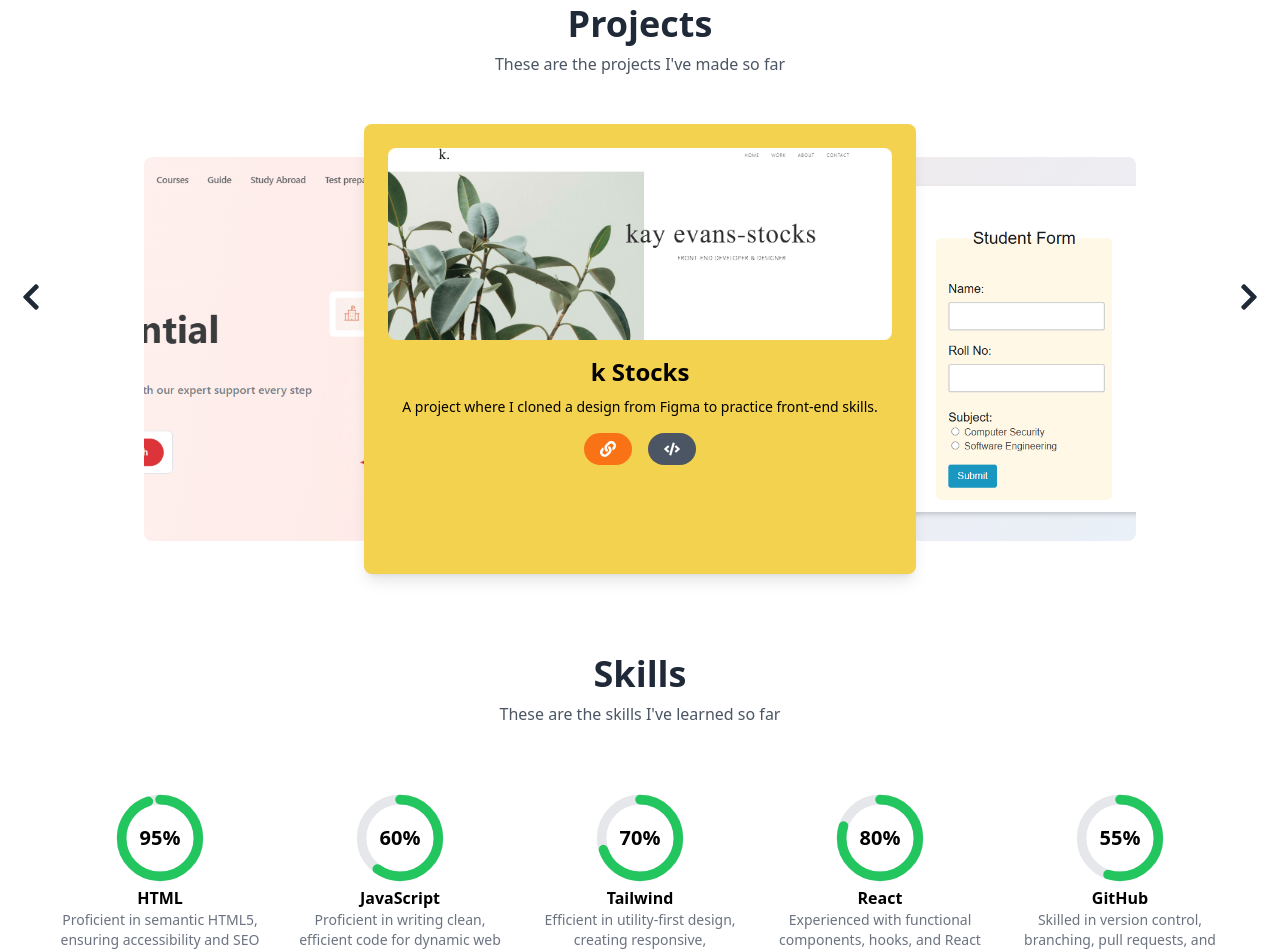
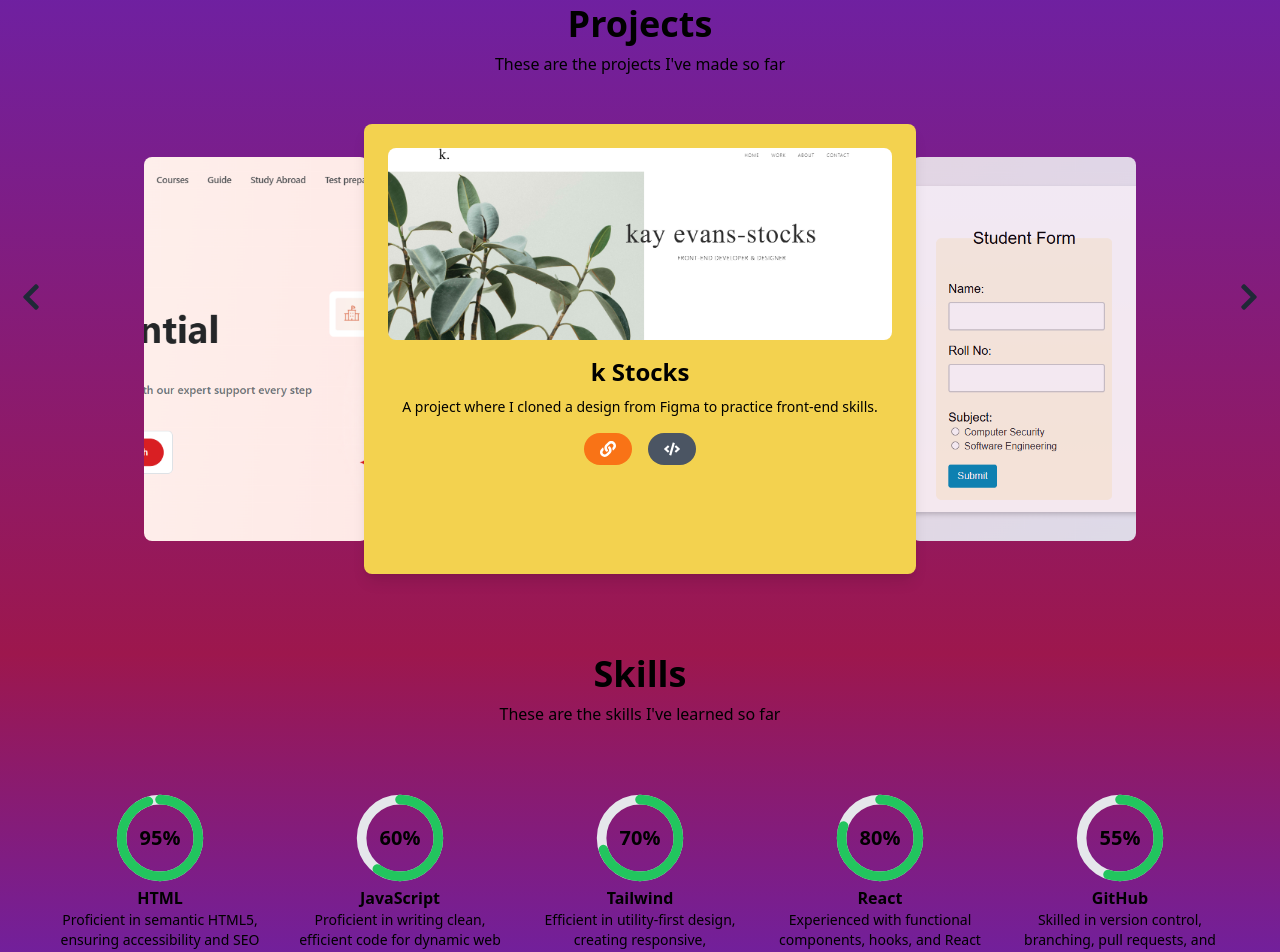
Before and after one commit to dipendrabhandariofficial/my-app, a React (Vite) app: page /#home in a window 1280 px wide. Shown: the part 1460-2412 px from the top of the page. Built offline with nearby package versions, Linux system fonts and the light colour scheme.

Commit message:
theme changed

```diff
--- a/src/App.jsx
+++ b/src/App.jsx
@@ -9,6 +9,7 @@ import Aboutnext from "./Components/Aboutnext";
 import Footer from "./Components/Footer";
 import Lenis from "@studio-freight/lenis";
 import Preloader from "./Components/Preloader";
+
 
 function App() {
   const [loading, setLoading] = useState(true); // State for preloader
@@ -47,7 +48,7 @@ function App() {
 
   return (
     <>
-      <div className="h-full overflow-x-hidden max-w-screen">
+      <div className="w-screen h-full overflow-x-hidden max-w-screen">
         {loading ? (
           <Preloader />
         ) : (
--- a/src/Components/Aboutnext.jsx
+++ b/src/Components/Aboutnext.jsx
@@ -52,7 +52,7 @@ const Aboutnext = () => {
   return (
     <section
       id="aboutnext"
-      className="about  h-auto w-full flex flex-col md:flex-row bg-gradient-to-br from-white to-blue-100"
+      className="flex flex-col w-full h-auto about md:flex-row bg-gradient-to-br from-white to-blue-100"
     >
       {/* Text Div */}
       <div  ref={textRef} className=" textRef w-full md:w-[60%] flex items-center justify-center bg-[#F0F7FF] z-10 px-4 md:px-10">
@@ -68,9 +68,9 @@ const Aboutnext = () => {
              the field of IT, management, or Entertainmet. Let's connect and create something extraordinary!
           </p>
           <strong>
-            <i className="mt-4 inline-block text-sm">Ph. No: 9804365848</i>
+            <i className="inline-block mt-4 text-sm">Ph. No: 9804365848</i>
           </strong>
-          <p className="font-mono uppercase text-sm mt-4">
+          <p className="mt-4 font-mono text-sm uppercase">
             {/* <a href="#" className="text-blue-500 hover:underline">
               Learn more
             </a> */}
@@ -83,7 +83,7 @@ const Aboutnext = () => {
         ref={imageRef}
         className="w-full md:w-[40%] opacity-90 h-[300px] md:h-[600px]  "
       >
-        <img className="h-full  w-full object-cover" src="up.jpg" alt="Image Description" />
+        <img className="object-cover w-full h-full" src="up.jpg" alt="Image Description" />
       </div>
     </section>
   );
--- a/src/Components/Projects.jsx
+++ b/src/Components/Projects.jsx
@@ -35,6 +35,15 @@ const Projects = () => {
       className: "bg-sky-400",
     },
     {
+      title: "To-Do list App",
+      description:
+        "A minimal and interactive to-do list application built with React and Tailwind CSS. It allows users to add, edit, delete, and mark tasks as complete.",
+      image: "/weather.png",
+      demoLink: "https://weathertion.vercel.app/",
+      githubLink: "https://github.com/dipendrabhandariofficial/weather-app",
+      className: "bg-sky-400",
+    },
+    {
       title: "Indo Global Foundation",
       description:
         "A project where I cloned a design from Figma to practice front-end skills. This project is not live.",
@@ -54,53 +63,97 @@ const Projects = () => {
   };
 
   return (
-    <div className="relative flex flex-col items-center w-full px-4 py-16 sm:px-8 md:px-16 lg:px-32">
+    <>
+      <motion.div
+        className="relative flex flex-col items-center w-full px-4 py-16 sm:px-8 md:px-16 lg:px-32 bg-gradient-to-b from-purple-800 to-pink-800"
+        initial={{ opacity: 0 }}
+        whileInView={{ opacity: 1 }}
+        transition={{ duration: 0.6 }}
+      >
         <div className="mb-8 text-center">
-        <h2 className="text-4xl font-bold text-gray-800">Projects</h2>
-        <p className="mt-2 text-gray-600">These are the projects I've made so far</p>
+          <h2 className="text-4xl font-bold text-black">Projects</h2>
+          <p className="mt-2 text-black">These are the projects I've made so far</p>
         </div>
 
         <div className="flex items-center justify-center w-full gap-4 sm:p-4">
           {/* Left Small Project */}
-        <div className="w-1/3 mr-[-20px] h-96 opacity-90">
-          <img src={projects[(currentIndex - 1 + projects.length) % projects.length].image} alt="Previous" className="object-cover w-full rounded-lg h-96" />
-        </div>
+          <motion.div className="w-1/3 mr-[-20px] h-96 opacity-90"
+          initial={{ opacity: 0, x: -300 }} // Start off to the right
+          animate={{ opacity: 1, x: 0 }}    // Animate to the center
+          exit={{ opacity: 0, x: 300 }}    // Exit to the left
+          transition={{ duration: 0.5 }}>
+            <img
+              src={projects[(currentIndex - 1 + projects.length) % projects.length].image}
+              alt="Previous"
+              className="object-cover w-full rounded-lg h-96"
+            />
+          </motion.div>
 
           {/* Center Large Project */}
           <motion.div
             key={currentIndex}
-          initial={{ opacity: 0, scale: 0.9 }}
-          animate={{ opacity: 1, scale: 1 }}
-          transition={{ duration: 0.5 }}
-          className={`md:w-[80%] md:h-[450px] sm:w-full p-6 rounded-lg shadow-lg z-50 ${projects[currentIndex].className} flex flex-col items-center`}
+            initial={{ opacity: 0, y: -300 }} // Start off to the right
+            animate={{ opacity: 1, y: 0 }}    // Animate to the center
+            exit={{ opacity: 0, y: 300 }}    // Exit to the left
+            transition={{ duration: 0.7 }}
+            className={`sm:w-full md:w-[80%] md:h-[450px] sm:h-auto p-6 rounded-lg shadow-lg z-40 ${projects[currentIndex].className} flex flex-col items-center overflow-hidden`}
           >
-          <img src={projects[currentIndex].image} alt={projects[currentIndex].title} className="object-cover w-full h-48 mb-4 rounded-lg" />
+            <img
+              src={projects[currentIndex].image}
+              alt={projects[currentIndex].title}
+              className="object-cover w-full h-48 mb-4 rounded-lg"
+            />
             <h3 className="mb-2 text-2xl font-semibold text-center">{projects[currentIndex].title}</h3>
             <p className="text-black text-[14px] text-center mb-4">{projects[currentIndex].description}</p>
             <div className="flex gap-4">
-            <a href={projects[currentIndex].demoLink} target="_blank" rel="noopener noreferrer" className="px-4 py-2 text-white bg-orange-500 rounded-full hover:bg-orange-600">
+              <a
+                href={projects[currentIndex].demoLink}
+                target="_blank"
+                rel="noopener noreferrer"
+                className="px-4 py-2 text-white bg-orange-500 rounded-full hover:bg-orange-600"
+              >
                 <FaLink />
               </a>
-            <a href={projects[currentIndex].githubLink} target="_blank" rel="noopener noreferrer" className="px-4 py-2 text-white bg-gray-600 rounded-full hover:bg-gray-700">
+              <a
+                href={projects[currentIndex].githubLink}
+                target="_blank"
+                rel="noopener noreferrer"
+                className="px-4 py-2 text-white bg-gray-600 rounded-full hover:bg-gray-700"
+              >
                 <FaCode />
               </a>
             </div>
           </motion.div>
 
           {/* Right Small Project */}
-        <div className="w-1/3 ml-[-20px] h-96 opacity-90">
-          <img src={projects[(currentIndex + 1) % projects.length].image} alt="Next" className="object-cover w-full rounded-lg h-96" />
-        </div>
+          <motion.div className="w-1/3 ml-[-20px] h-96 opacity-90">
+            <img
+              src={projects[(currentIndex + 1) % projects.length].image}
+              alt="Next"
+              className="object-cover w-full rounded-lg h-96"
+              initial={{ opacity: 0, x: 300 }} // Start off to the right
+            animate={{ opacity: 1, x: 0 }}    // Animate to the center
+            exit={{ opacity: 0, x: -300 }}    // Exit to the left
+            transition={{ duration: 0.5 }}
+            />
+          </motion.div>
         </div>
 
         {/* Navigation Arrows */}
-      <div className="absolute text-gray-800 transform -translate-y-1/2 cursor-pointer left-4 top-1/2 hover:scale-110" onClick={handlePrevious}>
+        <div
+          className="absolute text-gray-800 transform -translate-y-1/2 cursor-pointer left-4 top-1/2 hover:scale-110"
+          onClick={handlePrevious}
+        >
           <FaChevronLeft size={30} />
         </div>
-      <div className="absolute text-gray-800 transform -translate-y-1/2 cursor-pointer right-4 top-1/2 hover:scale-110" onClick={handleNext}>
+        <div
+          className="absolute text-gray-800 transform -translate-y-1/2 cursor-pointer right-4 top-1/2 hover:scale-110"
+          onClick={handleNext}
+        >
           <FaChevronRight size={30} />
         </div>
-    </div>
+      </motion.div>
+    </>
   );
 };
 
--- a/src/Components/Skills.jsx
+++ b/src/Components/Skills.jsx
@@ -1,4 +1,4 @@
-import { div } from "framer-motion/client";
+import { motion } from "framer-motion";
 import React from "react";
 
 
@@ -21,7 +21,8 @@ const Skill = () => {
 
   const SkillProgress = ({ name, percentage,description }) => {
     return (
-      <div className="flex flex-col items-center w-52">
+      <div className="flex flex-col items-center w-52 ">
+
         <div className="relative h-24 w-36">
           <svg className="w-full h-full transform -rotate-90" viewBox="0 0 100 100">
             <circle
@@ -51,15 +52,20 @@ const Skill = () => {
           </span>
         </div>
         <p className="font-semibold">{name}</p>
-        <p className="text-sm text-center text-gray-500">{description}</p>
+        <p className="text-sm text-center text-black">{description}</p>
       </div>
     );
   };
   return (
-   <div className="">
+    <>
+   <motion.div className=" bg-gradient-to-b to-purple-800 from-pink-800"
+          initial={{ opacity: 0 }}
+          whileInView={{ opacity: 1 }}
+          transition={{ duration: 0.6 }}>
+
      <div className="mb-8 text-center">
-        <h2 className="text-4xl font-bold text-gray-800">Skills</h2>
-        <p className="mt-2 text-gray-600">These are the skills I've learned so far</p>
+        <h2 className="text-4xl font-bold text-black">Skills</h2>
+        <p className="mt-2 text-black">These are the skills I've learned so far</p>
       </div>
 
     <div className="flex flex-wrap justify-center gap-8 p-8 ">
@@ -68,7 +74,8 @@ const Skill = () => {
       ))}
     </div>
 
-      </div>
+      </motion.div>
+      </>
   );
 };
 
--- a/src/Components/projectdemo.jsx
+++ /dev/null
@@ -1,27 +0,0 @@
-import React from 'react'
-
-const projectdemo = () => {
-  return (
-    <div>
-        <div class="relative">
-    <div class="sticky top-0 h-screen flex flex-col items-center justify-center bg-gradient-to-b from-green-200 to-blue-200">
-        <h2 class="text-4xl font-bold">The First slide</h2>
-        <p class="mt-2">Scroll Down for next slide</p>
-    </div>
-    <div class="sticky top-0 h-screen flex flex-col items-center justify-center bg-gradient-to-b from-indigo-800 to-purple-800 text-white">
-        <h2 class="text-4xl font-bold">The Second slide</h2>
-        <p class="mt-2">Scroll Down for next slide</p>
-    </div>
-    <div class="sticky top-0 h-screen flex flex-col items-center justify-center bg-gradient-to-b from-purple-800 to-pink-800 text-white">
-        <h2 class="text-4xl font-bold">The Third slide</h2>
-        <p class="mt-2">Scroll Down</p>
-    </div>
-    <div class="sticky top-0 h-screen flex flex-col items-center justify-center bg-gradient-to-b from-blue-200 to-indigo-100 text-black">
-        <h2 class="text-4xl font-bold">The Fourth slide</h2>
-    </div>
-</div>
-    </div>
-  )
-}
-
-export default projectdemo
--- a/src/Contact.jsx
+++ b/src/Contact.jsx
@@ -1,6 +1,6 @@
 import React, { useState } from "react";
 import emailjs from "@emailjs/browser";
-import { Element } from "react-scroll";
+import {motion} from "framer-motion";
 
 const Contact = () => {
   const [formData, setFormData] = useState({
@@ -32,10 +32,14 @@ const Contact = () => {
   };
 
   return (
-    <Element
+    <>
+    <motion.div
       id="contact"
-      className="flex flex-col items-center justify-center w-screen pb-12 text-center bg-gradient-to-b to-orange-300 from-white"
-    >
+      className="flex flex-col items-center justify-center w-screen pb-12 text-center bg-gradient-to-b to-pink-800 from-purple-800"
+       initial={{ opacity: 0 }}
+       whileInView={{ opacity: 1 }}
+       transition={{ duration: 0.6 }}>
+
       {/* Header Section */}
       <div className="w-full pt-12 sm:w-[80%] md:w-[70%] lg:w-[50%] mb-2">
         <h1 className="text-4xl font-bold font-[sansserif] pt-8">Contact Me</h1>
@@ -160,7 +164,8 @@ const Contact = () => {
           Submit
         </button>
       </form>
-    </Element>
+    </motion.div>
+    </>
   );
 };
 
```
Also changed, not shown: src/Components/Home.jsx (+36 -2 lines). Lines whose indentation alone changed are shown as unchanged.
